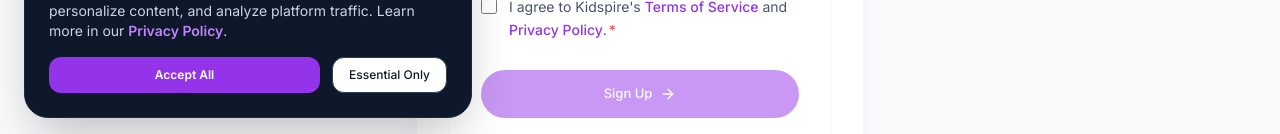
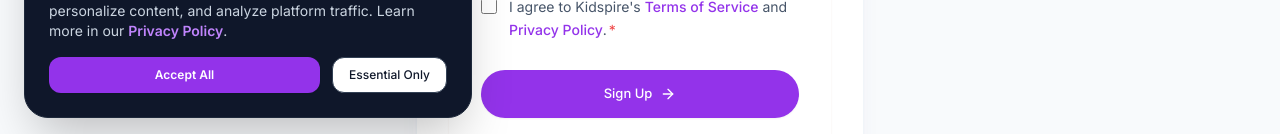
Before and after one commit to BhargaviAnand23/kids-evnts-, a Next.js app: page /signup in a window 1280 px wide. Shown: the part 666-800 px from the top of the page. Built offline with nearby package versions, Linux system fonts and the light colour scheme; no server answers.

Commit message:
Fix organization signup silent failure and All Sports filtering

```diff
--- a/src/app/signup/page.tsx
+++ b/src/app/signup/page.tsx
@@ -30,9 +30,10 @@
   const handleSubmit = async (e: React.FormEvent) => {
     e.preventDefault();
     setError(null);
+    console.log('[SignupPage] Submitting signup form:', { role, name, email, orgName, orgType, termsAccepted });
 
     if (!name.trim() || !email.trim() || !password) {
-      setError('Please fill in all fields.');
+      setError('Please fill in all required fields.');
       return;
     }
     if (password.length < 6) {
@@ -59,6 +60,7 @@
         undefined,
         role === 'admin' ? { name: orgName.trim(), type: orgType } : undefined
       );
+      console.log('[SignupPage] authService.signUp result:', user);
       if (!user) {
         // null = Supabase email confirmation required — session not yet granted
         setAwaitingConfirmation(true);
@@ -72,6 +74,7 @@
         router.push('/dashboard/parent');
       }
     } catch (err: any) {
+      console.error('[SignupPage] Signup error caught:', err);
       const msg = typeof err?.message === 'string' && err.message.trim()
         ? err.message.trim()
         : 'Sign up failed. Please try again.';
@@ -241,7 +244,7 @@
               </div>
 
               <div className="pt-2">
-                <Button type="submit" className="w-full h-12 text-base" disabled={loading || !termsAccepted}>
+                <Button type="submit" className="w-full h-12 text-base" disabled={loading}>
                   {loading ? (
                     <>
                       <Loader2 className="w-4 h-4 mr-2 animate-spin" />
```
